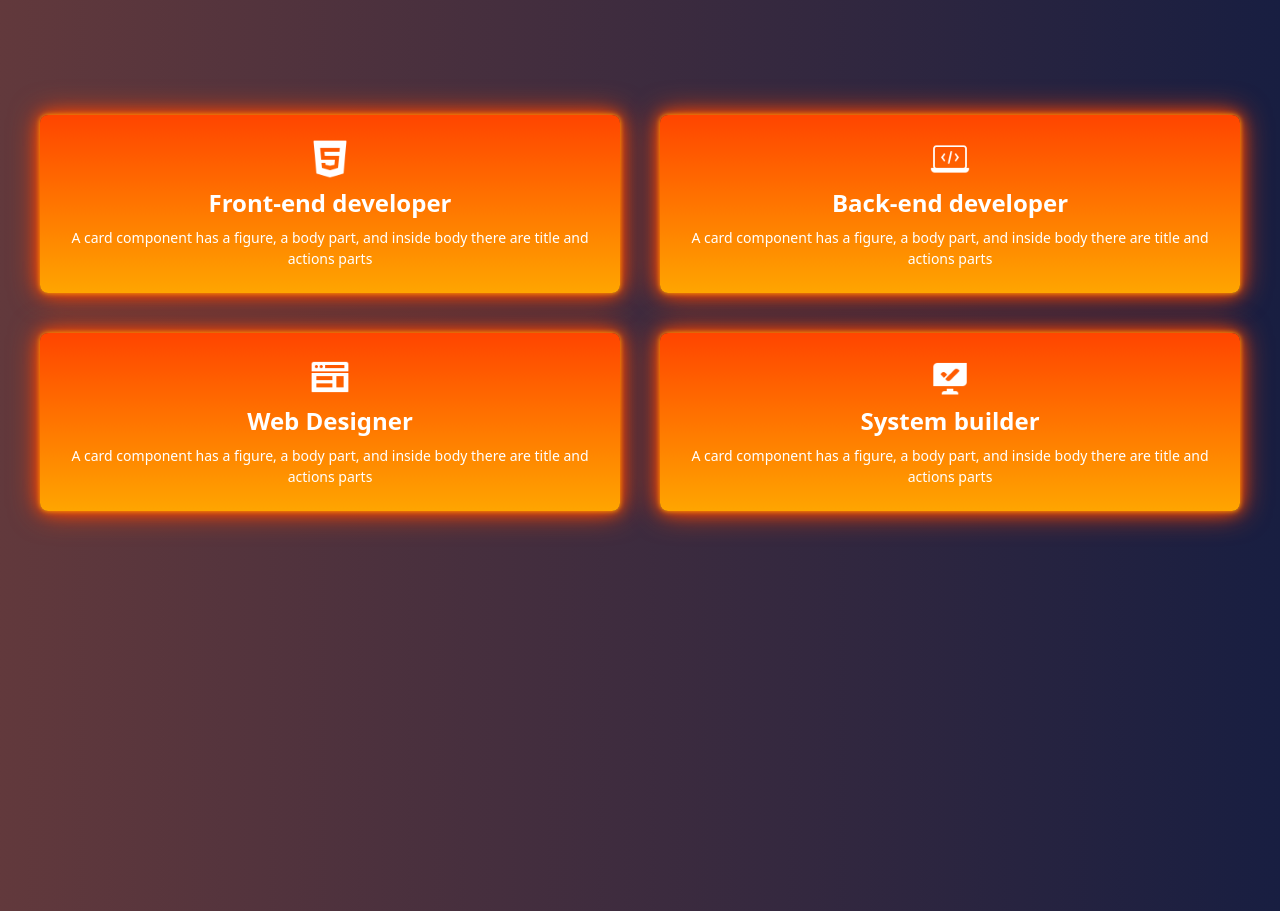
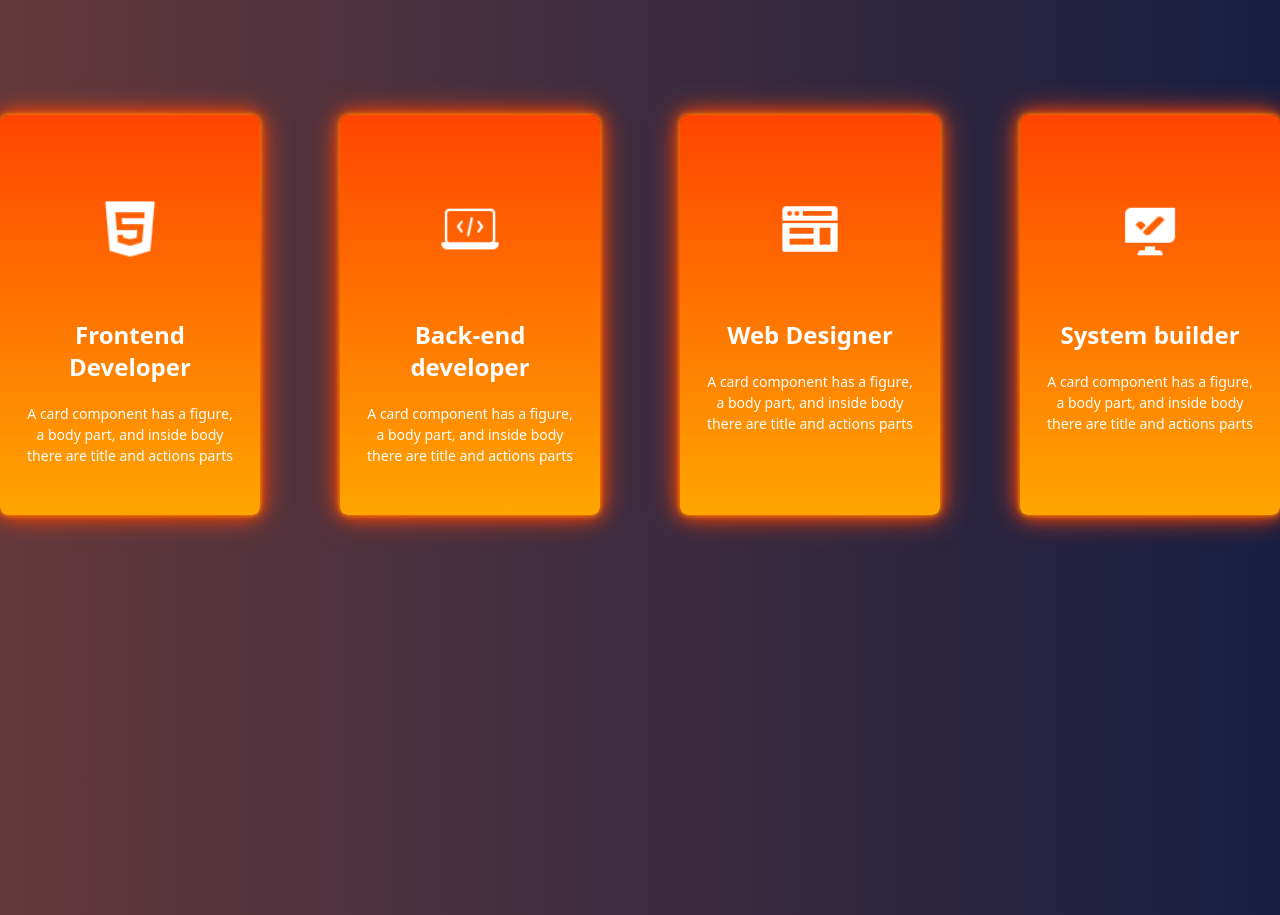
Before and after one commit to JustFr4nck/MyPersonalPortfolio, a Vue app: page / in a window 1280 px wide. Shown: the part 2271-3186 px from the top of the page. Built offline with nearby package versions, Linux system fonts and the light colour scheme.

Commit message:
alpha cards v2 + MyCard test

```diff
--- a/package.json
+++ b/package.json
@@ -41,6 +41,7 @@
     "prettier": "3.5.3",
     "tailwindcss": "^4.1.11",
     "typescript": "~5.8.0",
+    "unplugin-icons": "^22.2.0",
     "vite": "^7.0.0",
     "vite-plugin-vue-devtools": "^7.7.7",
     "vitest": "^3.2.4",
--- a/src/App.vue
+++ b/src/App.vue
@@ -1,14 +1,12 @@
 
 
 <template>
-  <header>
 
     <MyNavbar/>
     <MyHome/>
-    <MyAbout id="aboutId"/>
-    <MyServices id="servicesId"/>
+    <MyAbout/>
+    <MyServices/>
 
-  </header>
 </template>
 
 <script lang="ts">
--- a/src/components/MyAbout.vue
+++ b/src/components/MyAbout.vue
@@ -1,5 +1,5 @@
 <template>
-    <div class="flex pt-80">
+    <div class="flex pt-80" id="aboutId">
         <div class="basis-1/2 ml-50 mb-100">
             <h1 class="titleAbout cool-font text-4xl font-extrabold pb-10">About me</h1>
             <p class="cool-font text-justify">
--- /dev/null
+++ b/src/components/MyCard.vue
@@ -0,0 +1,23 @@
+<template>
+    <div class="card shadow-sm cardStyle h-100 text-center w-80">
+        <div class="card-body flex items-center flex-col ">
+            <div class="h-1/2">
+                <img class="w-15 mt-15" :src="icon" alt="">
+            </div>
+            <div class="h-1/2">
+                <h2 class="text-2xl font-semibold">{{ title }}</h2>
+                <p class="mt-5">{{ description }}</p>
+            </div>
+        </div>
+    </div>
+</template>
+
+<script setup lang="ts">
+
+defineProps({
+
+    icon: String,
+    title: String,
+    description: String
+})
+</script>
--- a/src/components/MyNavbar.vue
+++ b/src/components/MyNavbar.vue
@@ -64,7 +64,7 @@
 
 </template>
 
-<script setup>
+<script setup lang="ts">
 
 //cv button
 
@@ -77,13 +77,14 @@ function visitCv() {
 //scroll to about
 function scrollToAbout() {
     const aboutId = document.getElementById("aboutId");
-    aboutId.scrollIntoView({ behavior: 'smooth' });
+    aboutId!.scrollIntoView({ behavior: 'smooth' });
 }
 
 //scroll to services
 function scrollToServices() {
     const servicesId = document.getElementById("servicesId");
-    servicesId.scrollIntoView({ behavior: 'smooth' });
+    console.log(servicesId);
+    servicesId!.scrollIntoView({ behavior: 'smooth' });
 }
 
 
--- a/src/components/MyServices.vue
+++ b/src/components/MyServices.vue
@@ -1,53 +1,72 @@
 <template>
-    <div class="flex items-center justify-center pt-50 pb-30">
+    <div class="flex items-center justify-center pt-50 pb-30" id="servicesId">
         <h1 class="cool-font text-4xl font-extrabold text-center">My Services</h1>
     </div>
-    <div class="pb-100">
-        <div class="flex flex-row">
-            <div class="basis-1/2 ml-10 mr-5 text-center">
-                <div class="card shadow-sm cardStyle">
-                    <div class="card-body flex items-center">
-                        <img class="w-10" src="../assets/images/icons/frontEndIcon.png" alt="">
-                        <h2 class="text-2xl font-semibold">Front-end developer</h2>
-                        <p class="">A card component has a figure, a body part, and inside body there are title
-                            and actions parts</p>
-                    </div>
+    <div class="flex flex-row pb-100 justify-center w-full gap-20">
+
+        <div class="card shadow-sm cardStyle h-100 text-center w-80">
+            <div class="card-body flex items-center flex-col ">
+                <div class="h-1/2">
+                    <img class="w-15 mt-15" src="../assets/images/icons/frontEndIcon.png" alt="">
                 </div>
-            </div>
-            <div class="basis-1/2 ml-5 mr-10 text-center">
-                <div class="card shadow-sm cardStyle">
-                    <div class="card-body flex items-center">
-                        <img class="w-10" src="../assets/images/icons/backEndIcon.png" alt="">
-                        <h2 class="text-2xl font-semibold">Back-end developer</h2>
-                        <p class="">A card component has a figure, a body part, and inside body there are title
-                            and actions parts</p>
-                    </div>
+                <div class="h-1/2">
+                    <h2 class="text-2xl font-semibold">Frontend Developer</h2>
+                    <p class="mt-5">A card component has a figure, a body part, and inside body there are title
+                        and actions parts</p>
                 </div>
             </div>
         </div>
-        <div class="flex flex-row mt-10 text-center">
-            <div class="basis-1/2 ml-10 mr-5">
-                <div class="card shadow-sm cardStyle">
-                    <div class="card-body flex items-center">
-                        <img class="w-10" src="../assets/images/icons/webDesignerIcon.png" alt="">
-                        <h2 class="text-2xl font-semibold">Web Designer</h2>
-                        <p class="">A card component has a figure, a body part, and inside body there are title
-                            and actions parts</p>
-                    </div>
+
+
+        <div class="card shadow-sm cardStyle h-100 text-center w-80">
+            <div class="card-body flex items-center">
+                <div class="h-1/2">
+                    <img class="w-15 mt-15" src="../assets/images/icons/backEndIcon.png" alt="">
                 </div>
-            </div>
-            <div class="basis-1/2 ml-5 mr-10 text-center">
-                <div class="card shadow-sm cardStyle">
-                    <div class="card-body flex items-center">
-                        <img class="w-10" src="../assets/images/icons/systemBuilderIcon.png" alt="">
-                        <h2 class="text-2xl font-semibold">System builder</h2>
-                        <p class="">A card component has a figure, a body part, and inside body there are title
-                            and actions parts</p>
-                    </div>
+                <div class="h-1/2">
+                    <h2 class="text-2xl font-semibold">Back-end developer</h2>
+                    <p class="mt-5">A card component has a figure, a body part, and inside body there are title
+                        and actions parts</p>
                 </div>
+
             </div>
         </div>
+
+
+        <div class="card shadow-sm cardStyle h-100 text-center w-80">
+            <div class="card-body flex items-center">
+                <div class="h-1/2">
+                    <img class="w-15 mt-15" src="../assets/images/icons/webDesignerIcon.png" alt="">
+                </div>
+                <div class="h-1/2">
+                    <h2 class="text-2xl font-semibold">Web Designer</h2>
+                    <p class="mt-5">A card component has a figure, a body part, and inside body there are title
+                        and actions parts</p>
+                </div>
+
+            </div>
+        </div>
+
+
+        <div class="card shadow-sm cardStyle h-100 text-center w-80">
+            <div class="card-body flex items-center">
+                <div class="h-1/2">
+                    <img class="w-15 mt-15" src="../assets/images/icons/systemBuilderIcon.png" alt="">
+                </div>
+                <div class="h-1/2">
+                    <h2 class="text-2xl font-semibold">System builder</h2>
+                    <p class="mt-5">A card component has a figure, a body part, and inside body there are title
+                        and actions parts</p>
+                </div>
+
+            </div>
+        </div>
+
     </div>
 
 
 </template>
+
+<script setup>
+import MyCard from "../components/MyCard.vue";
+</script>
--- a/vite.config.ts
+++ b/vite.config.ts
@@ -1,5 +1,5 @@
 import { fileURLToPath, URL } from 'node:url'
-
+import Icons from 'unplugin-icons/vite'
 import { defineConfig } from 'vite'
 import vue from '@vitejs/plugin-vue'
 import vueDevTools from 'vite-plugin-vue-devtools'
@@ -11,6 +11,7 @@ export default defineConfig({
     vue(),
     vueDevTools(),
     tailwindcss(),
+    Icons({ /* options */ })
   ],
   resolve: {
     alias: {
```
Also changed, not shown: src/assets/images/icons/htmlWhite.svg (added), 1 other file (tests, documents, lock files or other folders).
